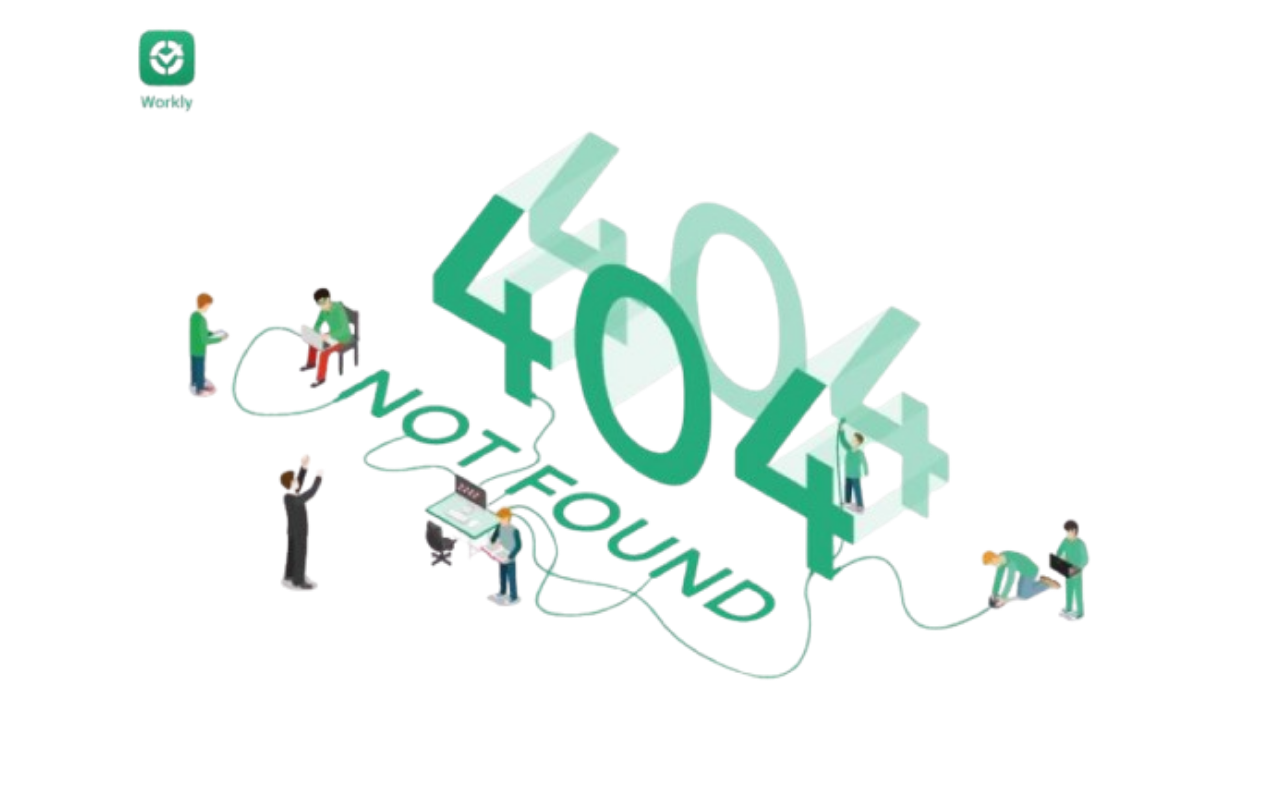
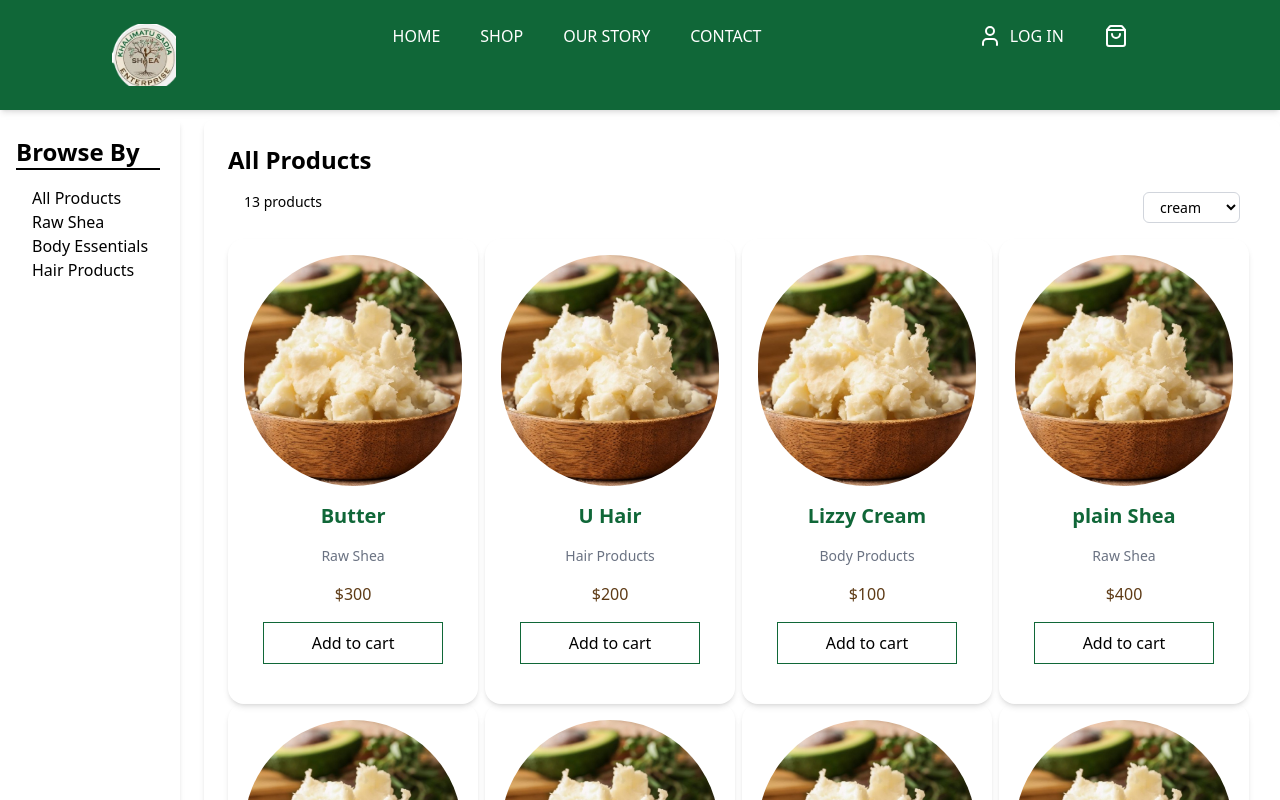
Before and after one commit to Sally1485/sadia_sheabutter, a React (Vite) app: page /shop in a window 1280 px wide. Shown: the top 800 px of the page. Built offline with nearby package versions, Linux system fonts and the light colour scheme.

Commit message:
completion of about page

```diff
--- a/src/Pages/Category.jsx
+++ /dev/null
@@ -1,14 +0,0 @@
-import Navbar from "../components/NavBar";
-
-
-export default function Category (){
-    return(
-        <div>
-            <Navbar />
-            <section>
-                <h1>All Products</h1>
-
-            </section>
-        </div>
-    )
-}
--- a/src/Pages/Contact.jsx
+++ b/src/Pages/Contact.jsx
@@ -6,7 +6,7 @@ import Contact1Image from '../assets/images/nuts.jpg';
 
 export default function Contact() {
     return (
-        <div>
+        <div className="relative">
             <Navbar />
             <section>
                 <div className="flex flex-row w-[80%] mx-auto mt-30 justify-around gap-8">
@@ -14,7 +14,7 @@ export default function Contact() {
                         <img src={Contact1Image} alt="" className="w-full h-auto object-cover" />
                     </div>
                     <div className="w-3/5 flex flex-col  justify-center ">
-                        <h1 className="text-6xl font-bold">About Us</h1>
+                        <h1 className="text-6xl font-bold">Contact Us</h1>
                         <div className="flex items-start pt-8">
                             <span className="flex flex-col justify-between gap-4">
                                 <h2 className="text-4xl font-bold">Our Hours</h2>
@@ -36,23 +36,23 @@ export default function Contact() {
                     </div>
                 </div>
             </section>
-            <section className="mt-8">
+            <section className="mt-8  ">
                 <h1 className="text-4xl font-bold text-center p-4">Get In Touch</h1>
-                <div className="flex flex-row w-[80%] mx-auto pt-4">
-                  <form action="" className="w-3/5 flex flex-col items-center gap-8  pt-8">
-                    <input type="text" name="name" id="name" placeholder=" Enter Full Name" className="w-96 px-4 py-2 border border-Green" />
-                    <input type="email" name="email" id="email" placeholder="Enter Email" className="w-96 px-4 py-2 border border-Green" />
-                    <input type="tel" name="number" id="number" placeholder="Enter Phone Number" className="w-96 px-4 py-2 border border-Green" />
-                    <textarea name="message" id="message" placeholder="Enter your message" className=" w-full md:w-96 h-40 px-4 py-2 border border-Green">Enter your message</textarea>
+                <div className=" w-[80%] mx-auto pt-4  h-[648px]   flex flex-row justify-around  ">
+                    <form action="" className="w-[45%] flex flex-col items-center gap-8  pt-8">
+                        <input type="text" name="name" id="name" placeholder=" Enter Full Name" className="w-96 px-4 py-2 border border-Green" />
+                        <input type="email" name="email" id="email" placeholder="Enter Email" className="w-96 px-4 py-2 border border-Green" />
+                        <input type="tel" name="number" id="number" placeholder="Enter Phone Number" className="w-96 px-4 py-2 border border-Green" />
+                        <textarea name="message" id="message" placeholder="Enter your message" className=" w-full md:w-96 h-40 px-4 py-2 border border-Green">Enter your message</textarea>
 
-                    <button className="px-12 py-2 border border-green bg-brown text-white rounded">Submit</button>
+                        <button className="px-12 py-2 border border-green bg-brown text-white rounded">Submit</button>
                     </form>
-                    <div className="w-2/5">
-                        <img src={Contact1Image} alt="" className="w-full h-auto object-cover" />
+                    <div className="w-[45%] bg-[url(./assets/images/nuts.jpg)] bg-cover bg-center  ">
+                        {/* <img src={Contact1Image} alt="" className="w-full h-auto object-cover" /> */}
                     </div>
                 </div>
             </section>
-            <Footer/>
+            <Footer />
         </div>
     )
 }
--- a/src/Pages/Home.jsx
+++ b/src/Pages/Home.jsx
@@ -29,7 +29,7 @@ export default function Home() {
     return (
         <div >
             <Navbar />
-            <div className="h-[50vh] md:h-[100vh] bg-cover bg-center transition-all duration-1000 ease-in-out "
+            <div className="h-[50vh] md:h-[100vh] bg-cover bg-center transition-all duration-1000 ease-in-out  "
                 style={{
                     backgroundImage: `url(${images[currentIndex]})`,
                 }}
@@ -37,7 +37,7 @@ export default function Home() {
                 <div className="h-full w-full bg-black/40 flex flex-col  items-center justify-center  ">
                     <h1 className="text-white text-4xl text-center font-bold pt-8 ">Beauty Rooted in Nature</h1>
                     <p className="italic text-white mt-4 text-lg">Raw. Pure. Powerful. Shea butter for everyday glow</p>
-                   <Link to={'/category'}> <button className="border border-Green hover:bg-brown text-Green px-12 py-2 mt-4 hover:text-white ">Shop Now</button></Link>
+                    <Link to={'/shop'}> <button className="border border-Green hover:bg-brown text-Green px-12 py-2 mt-4 hover:text-white ">Shop Now</button></Link>
                 </div>
             </div>
             <section className="pt-12">
@@ -57,24 +57,24 @@ export default function Home() {
                         <h2 className="text-2xl font-bold">Shea Butter</h2>
                         <p className=" leading-relaxed md:tracking-widest text-center  text-sm/7 pt-10  ">Shea butter is a natural fat extracted from the nuts of the shea tree, found mainly in West Africa. Rich in vitamins A, E, and F, it is known for its deeply moisturizing and healing properties. For the skin, shea butter helps to soothe dryness, reduce inflammation, fade scars, and improve elasticity, making it ideal for all skin types. When applied to hair, it strengthens strands, reduces breakage, and nourishes the scalp, promoting healthy growth and shine. Its natural richness makes it a trusted remedy for both beauty and wellness.</p>
                         <div className="pt-8">
-                        <Link to={'/category'}><button className="border text-Green border-Green hover:bg-brown hover:text-white px-12 py-2">Shop Shea butter</button></Link>
+                            <Link to={'/shop'}><button className="border text-Green border-Green hover:bg-brown hover:text-white px-12 py-2 cursor-pointer">Raw Shea</button></Link>
                         </div>
                     </div>
                     <div className="md:w-1/2">
-                        <img src={BgImage6} alt="" className="w-full" />
+                        <img src={BgImage6} alt="" className="w-full bg-white shadow-md" />
                     </div>
 
                 </div>
 
                 <div className="flex flex-col  md:flex-row justify-between w-[80%] mx-auto gap-10 items-start pt-20">
                     <div className="md:w-1/2">
-                        <img src={BgImage6} alt="" className="w-full " />
+                        <img src={BgImage6} alt="" className="w-full bg-white shadow-md " />
                     </div>
                     <div className="md:w-1/2 pt-16">
                         <h2 className="text-2xl font-bold text-center leading-relaxed">Hair Products</h2>
                         <p className="text-center leading-relaxed tracking-widest  text-sm/7 pt-10 ">Shea butter is a natural fat extracted from the nuts of the shea tree, found mainly in West Africa. Rich in vitamins A, E, and F, it is known for its deeply moisturizing and healing properties. For the skin, shea butter helps to soothe dryness, reduce inflammation, fade scars, and improve elasticity, making it ideal for all skin types. When applied to hair, it strengthens strands, reduces breakage, and nourishes the scalp, promoting healthy growth and shine. Its natural richness makes it a trusted remedy for both beauty and wellness</p>
                         <div className="pt-8 flex items-center justify-center">
-                        <Link to={'/category'}><button className="  border border-Green text-Green hover:bg-brown hover:text-white px-12 py-2">Shop Hair Products</button></Link>
+                            <Link to={'/shop'}><button className="  border border-Green text-Green hover:bg-brown hover:text-white px-12 py-2 cursor-pointer" >Hair Products</button></Link>
                         </div>
                     </div>
 
@@ -82,14 +82,14 @@ export default function Home() {
 
                 <div className="flex flex-col md:flex-row justify-between md:w-[80%] md:mx-auto gap-10  items-start pt-20">
                     <div className="md:w-1/2 flex flex-col justify-center items-center pt-15">
-                        <h2 className="text-2xl font-bold">Skin Products</h2>
+                        <h2 className="text-2xl font-bold">Body Products</h2>
                         <p className=" leading-relaxed md:tracking-widest text-center  text-sm/7 pt-10  ">Shea butter is a natural fat extracted from the nuts of the shea tree, found mainly in West Africa. Rich in vitamins A, E, and F, it is known for its deeply moisturizing and healing properties. For the skin, shea butter helps to soothe dryness, reduce inflammation, fade scars, and improve elasticity, making it ideal for all skin types. When applied to hair, it strengthens strands, reduces breakage, and nourishes the scalp, promoting healthy growth and shine. Its natural richness makes it a trusted remedy for both beauty and wellness.</p>
                         <div className="pt-8">
-                        <Link to={'/category'}><button className="border border-Green text-Green hover:bg-brown hover:text-white px-12 py-2">Shop Skin Products</button></Link>
+                            <Link to={'/shop' }><button className="border border-Green text-Green hover:bg-brown hover:text-white px-12 py-2 cursor-pointer">Body Essentials</button></Link>
                         </div>
                     </div>
                     <div className="md:w-1/2">
-                        <img src={BgImage6} alt="" className="w-full" />
+                        <img src={BgImage6} alt="" className="w-full bg-white shadow-md" />
                     </div>
 
                 </div>
--- /dev/null
+++ b/src/Pages/Shop.jsx
@@ -0,0 +1,107 @@
+import Footer from "../components/Footer";
+import Navbar from "../components/NavBar";
+import Sidebar from "../components/Sidebar";
+import SalesCard from "../components/SalesCard";
+import { useState } from "react";
+
+
+const ProductsData = [
+    { id: 1, name: 'Butter',price:'$300', category: 'Raw Shea',  buttonText: 'Add to cart' },
+    { id: 2, name: 'U Hair', price:'$200', category: 'Hair Products',  buttonText: 'Add to cart' },
+    { id: 3, name: 'Lizzy Cream', price:'$100', category: 'Body Products',  buttonText: 'Add to cart' },
+    { id: 4, name: 'plain Shea', price:'$400', category: 'Raw Shea',  buttonText: 'Add to cart' },
+    { id: 5, name: 'Soft Hair', price:'$600', category: 'Hair Products',  buttonText: 'Add to cart' },
+    { id: 6, name: 'Soft Skin', price:'$1600', category: 'Body Products',  buttonText: 'Add to cart' },
+    { id: 7, name: 'Plant Shea', price:'$900', category: 'Raw Shea',  buttonText: 'Add to cart' },
+    { id: 8, name: 'Many Hair', price:'$800', category: 'Hair Products',  buttonText: 'Add to cart' },
+    { id: 9, name: 'Brown Skin', price:'$600', category: 'Body Products',  buttonText: 'Add to cart' },
+]
+
+export default function Shop() {
+        const [SelectCategory, SetSelectCategory] = useState('All');
+
+        const HandleCategorychange = (category) => {
+           SetSelectCategory(category);
+        };
+
+        const FilteredProducts = SelectCategory ==='All' ? ProductsData : ProductsData.filter(product => product.category === SelectCategory);
+
+
+
+    return (
+        <div>
+            <Navbar />
+            <div className="flex flex-col md:flex-row gap-6">
+                <Sidebar onCategoryChange={HandleCategorychange} />
+                <section className="mt-30 flex-1 bg-white rounded-lg shadow-md p-6">
+                    <div className="">
+                        <h1 className="text-2xl font-bold">All Products</h1>
+                        <div className="flex justify-between m-4">
+                            <span className="text-sm">13 products</span>
+                            <select name="recommendation"
+                                id="recommendation"
+                                className="border border-gray-300 rounded-md px-3 py-1 text-sm focus:outline-none focus:ring-2 focus:ring-amber-600">
+                                <option value="1">cream</option>
+                                <option value="2">Soap</option>
+                                <option value="3">Sidebar</option>
+                            </select>
+                        </div>
+
+                        {/* select Category */}
+                        <div >
+
+                        </div>
+
+
+
+
+                        <div className="grid grid-cols-4">
+                            {FilteredProducts.map(product => {
+                                return (
+                                    <SalesCard key={product.id} name={product.name} category={product.category} price={product.price} buttonText={product.buttonText} />
+                                )
+                            })}
+                        </div>
+                    </div>
+                </section>
+            </div>
+            <Footer />
+        </div>
+    )
+}
+
+
+
+
+
+
+
+<div className="min-h-screen bg-gray-50 px-4 py-6">
+    <Navbar />
+    <div className="flex flex-col md:flex-row gap-6">
+        <Sidebar />
+
+        <section className="flex-1 bg-white rounded-lg shadow-md p-6">
+            <div className="flex flex-col sm:flex-row justify-between items-start sm:items-center mb-4">
+                <h1 className="text-2xl font-bold text-gray-800">All Products</h1>
+                <div className="flex flex-col sm:flex-row gap-2 items-start sm:items-center">
+                    <span className="text-sm text-gray-600">13 products</span>
+                    <select
+                        name="Recommendation"
+                        id="recommendation"
+                        className="border border-gray-300 rounded-md px-3 py-1 text-sm "
+                    >
+                        <option value="1">Cream</option>
+                        <option value="2">Soap</option>
+                        <option value="3">Sidebar</option>
+                    </select>
+                </div>
+            </div>
+
+            {/* Product list would go here */}
+            <div className="grid grid-cols-1 sm:grid-cols-2 lg:grid-cols-3 gap-6">
+                {/* <ProductCard /> etc. */}
+            </div>
+        </section>
+    </div>
+</div>
--- a/src/components/Footer.jsx
+++ b/src/components/Footer.jsx
@@ -1,4 +1,4 @@
-import { FacebookIcon, InstagramIcon, Sidebar, Twitter } from "lucide-react";
+import { FacebookIcon, InstagramIcon, Twitter } from "lucide-react";
 import LogoImage from '../assets/images/logo.png'
 
 
@@ -15,6 +15,11 @@ export default function Footer() {
                     <div className="max-w-sm">
                         <p>Naturally crafted in Northern Ghana, our shea butter products nourish and protect skin and hair with rich, organic goodness.
                         </p>
+                    </div>
+                    <div className="flex items-center gap-2 ">
+                        <span><FacebookIcon/></span>
+                        <span><InstagramIcon/></span>
+                        <span><Twitter /></span>
                     </div>
                 </div>
                 <div className="flex flex-col  gap-4">
--- a/src/components/NavBar.jsx
+++ b/src/components/NavBar.jsx
@@ -10,28 +10,29 @@ export default function Navbar() {
 
 
     return (
-        <nav className=" flex flex-row justify-around md:p-6 p-4 md:gap-10 fixed top-0 left-0 right-0 bg-Green text-white  ">
+        <div className="relative">
+            <nav className=" flex flex-row justify-around md:p-6 p-4 md:gap-10 fixed top-0 left-0 right-0 bg-Green text-white  shadow-md ">
 
                 <div className="" ><Link to={'/'}>
                     <img src={LogoImage} alt="" className="w-16" />
                 </Link></div>
 
                 {/* Desktop Menu */}
-            <div className="hidden md:flex flex-row justify-between gap-10 uppercase">
+                <div className="hidden md:flex flex-row justify-between z-10 gap-10 uppercase">
                     <Link to={'/'}>Home</Link>
-                <Link to={'category'}>Shop</Link>
+                    <Link to={'/shop'}>Shop</Link>
                     <Link to={'/about'}>Our Story</Link>
                     <Link to={'/contact'}>Contact</Link>
                 </div>
 
 
-        <div className="flex flex-col ">
+                {/* <div className="flex flex-col ">
                     <div className="flex items-center gap-2">
                         <Search />
                         <h1 className="">search...</h1>
                     </div>
                     <input type="search" name="search" id="search" className="border-b-2 outline-none" />
-                </div>
+                </div> */}
 
                 {/* Search Icon and Shopping Icon  */}
                 <div className="flex flex-row justify-between gap-4 md:gap-10 ">
@@ -45,13 +46,13 @@ export default function Navbar() {
 
                     {/* Hamburger Menu Icon */}
                     <div>
-                <button className="md:hidden outline-none" onClick={() => setmenuMobileOpen(!menuMobileOpen)}>{menuMobileOpen ? <XIcon/> : <MenuIcon />}</button>
+                        <button className="md:hidden outline-none" onClick={() => setmenuMobileOpen(!menuMobileOpen)}>{menuMobileOpen ? <XIcon /> : <MenuIcon />}</button>
                     </div>
 
                 </div>
                 {/* Mobile Menu */}
                 {menuMobileOpen && (
-            <div className="md:hidden flex flex-col border border-amber-400 fixed right-[0px] top-12 bg-white justify-between gap-5 uppercase">
+                    <div className="md:hidden absolute flex flex-col border border-amber-400 px-6 py-4  top-full bg-Green shadow-md  z-50 text-white justify-between gap-4 w-full uppercase">
                         <Link to={'#'}>Home</Link>
                         <Link to={'#'}>Shop</Link>
                         <Link to={'#'}>Our Story</Link>
@@ -59,5 +60,6 @@ export default function Navbar() {
                     </div>
                 )}
             </nav>
+        </div>
     )
 }
--- a/src/components/SalesCard.jsx
+++ b/src/components/SalesCard.jsx
@@ -1,17 +1,18 @@
 import SalesImage from '../assets/images/shea.jpg';
 
-export default function SalesCard ({title, price, buttonText}) {
+export default function SalesCard ({name, price,category, buttonText}) {
     return(
         <div className='flex flex-col items-center shadow-md  w-[250px] h-auto rounded-2xl overflow-hidden p-4 '>
          <div>
                <img src={SalesImage} alt="" className='w-full   rounded-full' />
          </div>
            <div className='flex gap-4 flex-col items-center  justify-between p-4'>
-             <h2 className='text-xl font-bold text-Green'>{title}</h2>
+             <h2 className='text-xl font-bold text-Green'>{name}</h2>
+              <p className="text-sm text-gray-500">{category}</p>
             <p className='font-light text-brown'>{price}</p>
            </div>
             <div className='flex justify-center  pb-6'>
-                <button className='border hover:bg-brown border-Green px-12 py-2 hover:text-white'>{buttonText}</button>
+                <button className='border hover:bg-brown border-Green px-12 py-2 hover:text-white cursor-pointer'>{buttonText}</button>
             </div>
         </div>
     )
--- /dev/null
+++ b/src/components/Sidebar.jsx
@@ -0,0 +1,21 @@
+import { Link } from "react-router"
+
+export default function Sidebar({onCategoryChange}) {
+    return (
+
+        <div className="mt-30 flex flex-col justify-between cursor-pointer bg-white shadow-md w-fit p-4">
+            <aside >
+                <h1 className="text-2xl font-bold">Browse By</h1>
+                <div className="border-b-2 w-36"></div>
+                <div className="p-4 flex flex-col">
+                    <Link to={"#"} onClick={() => onCategoryChange('All')}>All Products</Link>
+                    <Link to={"#"} onClick={() =>onCategoryChange('Raw Shea')}>Raw Shea</Link>
+                    <Link to={"#"} onClick={() => onCategoryChange('Body Products')}>Body Essentials</Link>
+                    <Link to={'#'} onClick={() => onCategoryChange('Hair Products')}>Hair Products</Link>
+
+                </div>
+            </aside>
+        </div>
+
+    )
+}
```
Also changed, not shown: src/App.jsx (+8 -8 lines), src/Pages/About.jsx (+13 -5 lines). Lines whose indentation alone changed are shown as unchanged.
